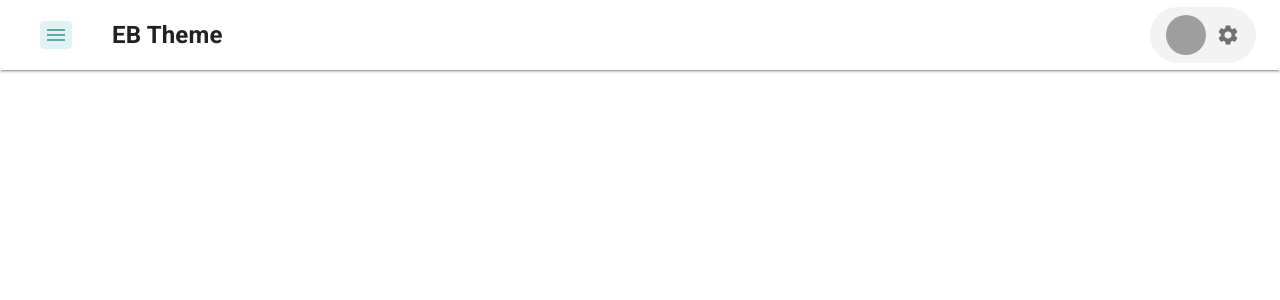
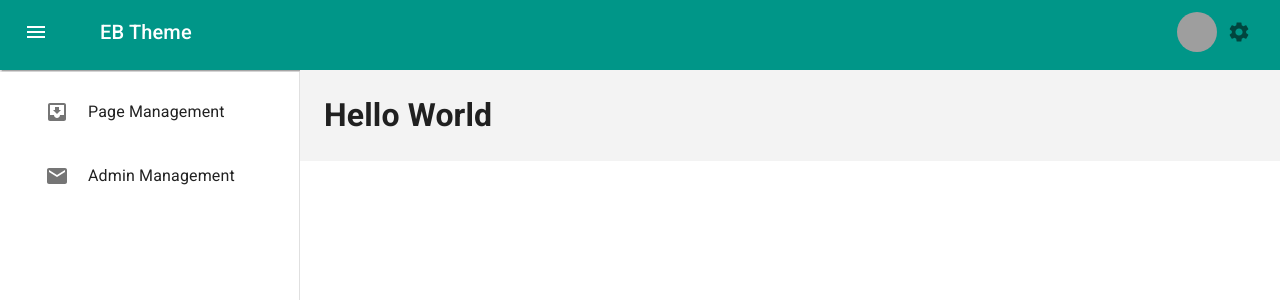
Before and after one commit to buzzracharyeah-rejan/eb_theme, a React (Create React App) app: page /dashboard/adminManagement in a window 1280 px wide. Shown: the top 300 px of the page. Built offline with nearby package versions, Linux system fonts and the light colour scheme; grey boxes are pictures that could not be loaded.

Commit message:
fix sidebar issue

```diff
--- a/src/layouts/AppBar/AppBar.styles.js
+++ b/src/layouts/AppBar/AppBar.styles.js
@@ -1,5 +1,4 @@
 import {
-  styled,
   Button,
   Box,
   AppBar,
@@ -8,6 +7,7 @@ import {
   Typography,
   Avatar,
 } from '@mui/material';
+import styled from 'styled-components';
 
 export const LoginButton = styled(({ ...otherProps }) => <Button {...otherProps} />)`
   background-color: #f3f3f3;
--- a/src/layouts/AppBar/index.js
+++ b/src/layouts/AppBar/index.js
@@ -10,6 +10,7 @@ import {
   SideMenuToggleButton,
   UserAvatar,
 } from './AppBar.styles';
+
 import ProfileMenu from './ProfileMenu';
 
 import { Menu as MenuIcon, Settings } from '@mui/icons-material';
--- a/src/layouts/Drawer/Drawer.styles.js
+++ b/src/layouts/Drawer/Drawer.styles.js
@@ -5,14 +5,13 @@ import {
   ListItemIcon,
   ListItemText,
   ListItemButton,
-  styled,
   Typography,
   Icon,
 } from '@mui/material';
+import styled from 'styled-components';
 
 export const SideMenu = styled(({ ...otherProps }) => <Drawer {...otherProps} />)`
 z-index: 1;
-position: relative;
 `;
 
 export const AppList = styled(({ ...otherProps }) => <List {...otherProps} />)`
--- a/src/layouts/Drawer/index.jsx
+++ b/src/layouts/Drawer/index.jsx
@@ -27,19 +27,17 @@ const AppDrawer = () => {
   const navigate = useNavigate();
   return (
     <SideMenu
-      variant='persistent'
+      variant='permanent'
       anchor='left'
-      open={sidebarOpen}
+      open={true}
       sx={{
-        '& .MuiDrawer-paper': { boxSizing: 'border-box', width: drawerWidth},
+        '& .MuiDrawer-paper': {
+          boxSizing: 'border-box',
+          width: drawerWidth,
+          marginTop: '4.5rem',
+        },
       }}
     >
-      {/* <BrandText variant='body1' component='p' gutterBottom={true} align='center'>
-        <BrandIcon>
-          <i className='fa-brands fa-raspberry-pi'></i>
-        </BrandIcon>
-        EB THEME
-      </BrandText> */}
       <AppList>
         {ItemsList.map(({ icon, text, path }) => (
           <AppListItem key={text}>
--- a/src/layouts/index.jsx
+++ b/src/layouts/index.jsx
@@ -1,16 +1,24 @@
 import React from 'react';
+import { Container, Grid } from '@mui/material';
+
+import HelloWorld from '../components/HelloWorld';
 import Sidebar from './Drawer';
+import AppBar from './AppBar';
 
-import AppBar from './AppBar';
 import AppBarProvider from '../context/AppBarContext';
 import { styled } from '@mui/material';
 
 const BaseLayout = ({ children }) => {
   return (
     <AppBarProvider>
-        <AppBar />
+      <AppBar />
+      <Grid container>
         <Sidebar />
-        {children}
+        <Container sx={{ ml: '300px', background: '#f3f3f3', }}>
+          <HelloWorld />
+          {children}
+        </Container>
+      </Grid>
     </AppBarProvider>
   );
 };
--- a/src/pages/PageManagement/index.js
+++ b/src/pages/PageManagement/index.js
@@ -1,6 +1,7 @@
 import React from 'react'
 
 const PageManagement = () => {
+  console.log('page management')
   return (
     <div>PageManagement</div>
   )
--- a/src/routes/index.js
+++ b/src/routes/index.js
@@ -19,19 +19,19 @@ const AppRoutes = () => {
     <>
       <Routes>
         <Route
-          path='dashboard'
+          path='/dashboard'
           element={
             <BaseLayout>
               <Dashboard />
             </BaseLayout>
           }
         >
-          <Route path='pageManagement' element={<PageManagement />} />
-          <Route path='adminManagement' element={<AdminManagement />} />
+          <Route path='/dashboard/pageManagement' element={<PageManagement />} />
+          <Route path='/dashboard/adminManagement' element={<AdminManagement />} />
         </Route>
-        <Route path='login' element={<Login />} />
-        <Route path='forgotPassword' element={<ForgotPassword />} />
-        <Route path='register' element={<Signup />} />
+        <Route path='/login' element={<Login />} />
+        <Route path='/forgotPassword' element={<ForgotPassword />} />
+        <Route path='/register' element={<Signup />} />
         <Route path='*' element={<ErrorPage />} />
       </Routes>
     </>
```
